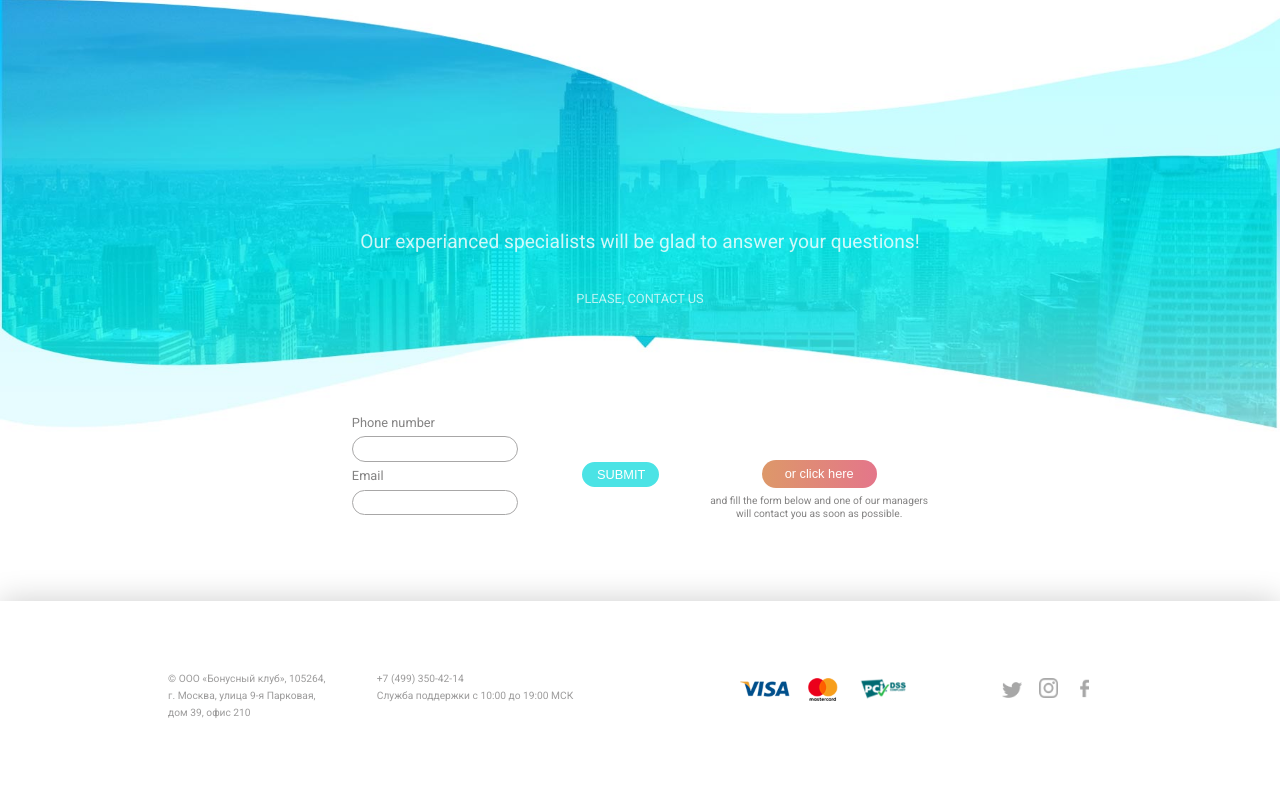
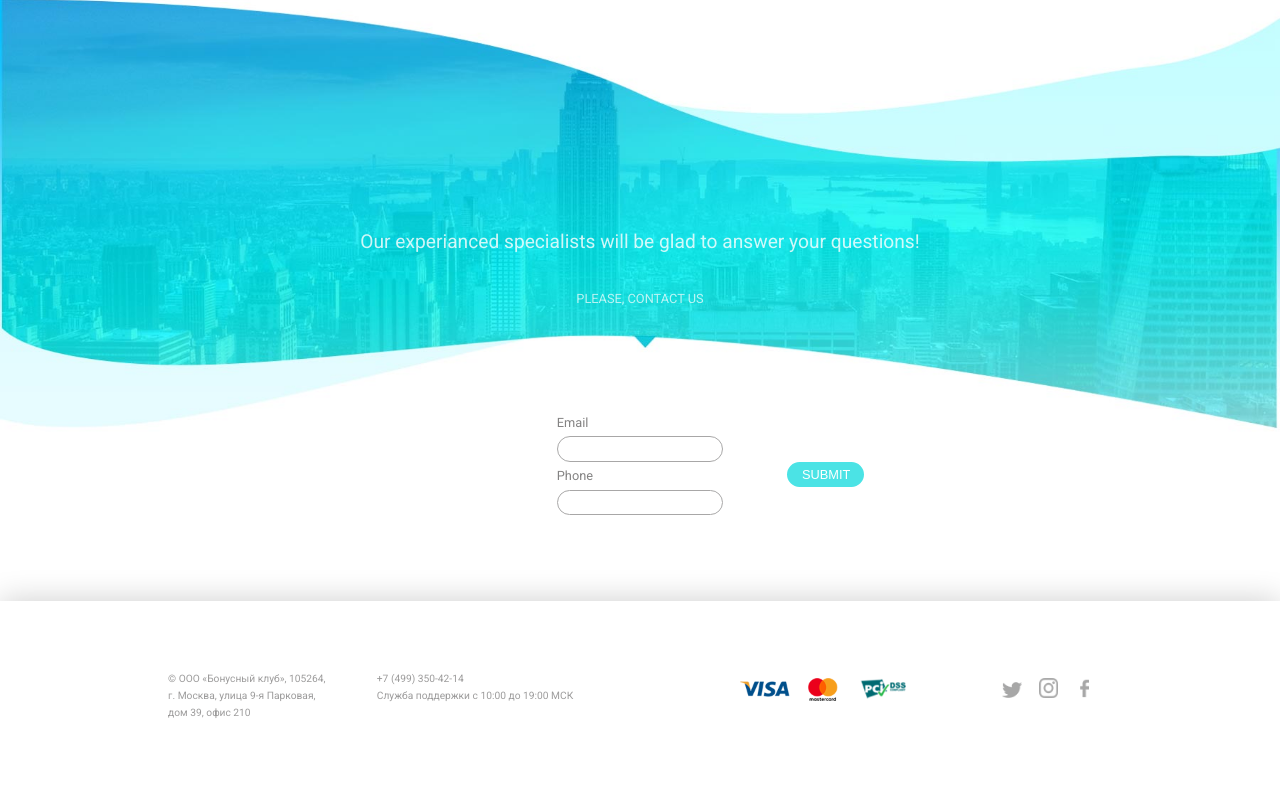
Before and after one commit to innadev1/payflexy, a PHP site: page / in a window 1280 px wide. Shown: the part 2929-3721 px from the top of the page. Run offline with PHP 8.4, Linux system fonts and the light colour scheme; some libraries are stand-ins or nearby versions; some web fonts are replaced.

Commit message:
form2 subscribe

```diff
--- a/assets/footer.php
+++ b/assets/footer.php
@@ -2,22 +2,26 @@
 	include ('assets/connect.php');
 	include ('assets/function.php');
 
-    if(isset($_POST['sent']))
+    if(isset($_POST['SUBMIT']))
     {
 
 		$email = $_POST['email'];
 		$phone = $_POST['phone'];
 
+		$email_exp = '/^[A-Za-z0-9._%-]+@[A-Za-z0-9.-]+\.[A-Za-z]{2,4}$/';
+
+		if(!preg_match($email_exp,$email)) {
+			echo "<script>alert('kluuda');</script>";
+
+		}else{
+
 			$row = getDataFromDatabase("SELECT email FROM emails WHERE email=:email", [
 				'email' => $email,
 			]);
 
-        $emailErr = '';
+			if($row['email']==$email) {
 
-        if($row['email']==$email) {
-            $emailError = "Your e-mails are already there!".$row['email'];
-            $trueError = true;
-            $emailErr = 'emailErr'.$row['email'];
+				echo "<script>alert(' Your e-mails are already there!');</script>";
 
 			}else{
 
@@ -27,34 +31,11 @@
 					'email' => $email,
 					'phone' => $phone,
 				]);
-
-			$sql = "INSERT INTO emails (phone) VALUES(:phone)";
-
-			$row = insertDataInToDataBase($sql, [
-				'phone' => $phone
-			]);
-
-			$email_exp = '/^[A-Za-z0-9._%-]+@[A-Za-z0-9.-]+\.[A-Za-z]{2,4}$/';
-
-				if(!preg_match($email_exp,$email)) {
-					echo "<script>alert('kluuda');</script>";
-					// $error_message_em .= '<p style = "color: red;">Please enter email!</p>';
-					// $errors['email'] = 1;
+				echo "<script>alert('Your email is registered!');</script>";
 			}
 		}
-			if(isset($emailError)){
-				// alert ($emailError);
-
-				echo "<script>alert(' Your e-mails are already there!');</script>";
-			}else{
-
-				echo "<script>alert('Your email is registered!');</script>";
-
 	}
 
-    	}else{
-
-	}
 ?>
 <!-- hghghghghghggdegfdfgdfgdsadasda -->
 
@@ -70,25 +51,25 @@
 	<div class="flex">
 		<form action="index.php" method="post" name ="subForm" class="inputs" >
 			<div class="inputs">
-				<div><p>Phone number</p></div>
+				<div><p>Email</p></div>
 				<input class="footer_input" type="text" name="email"></input>
 			</div>
 
 			<div class="inputs">
-				<div><p>Email</p></div>
+				<div><p>Phone</p></div>
 				<input class="footer_input" type="text" name="phone"></input>
 				<!-- <button class="subscribe"> -->
 			</div>
 
 			<!-- </button> -->
 			<div class="submit">
-				<input class="footer_button" type="submit" name="sent" value="SUBMIT"></input>
+				<input class="footer_button" type="submit" name="SUBMIT" value="SUBMIT"></input>
 			</div>
 		</form>
 
 
 
-		<div class="button">
+		<div class="button" style="display: none">
 			<button>or click here</button>
 			<p>and fill the form below and one of our managers<br> will contact you as soon as possible.</p>
 		</div>
```
Lines whose indentation alone changed are shown as unchanged.
